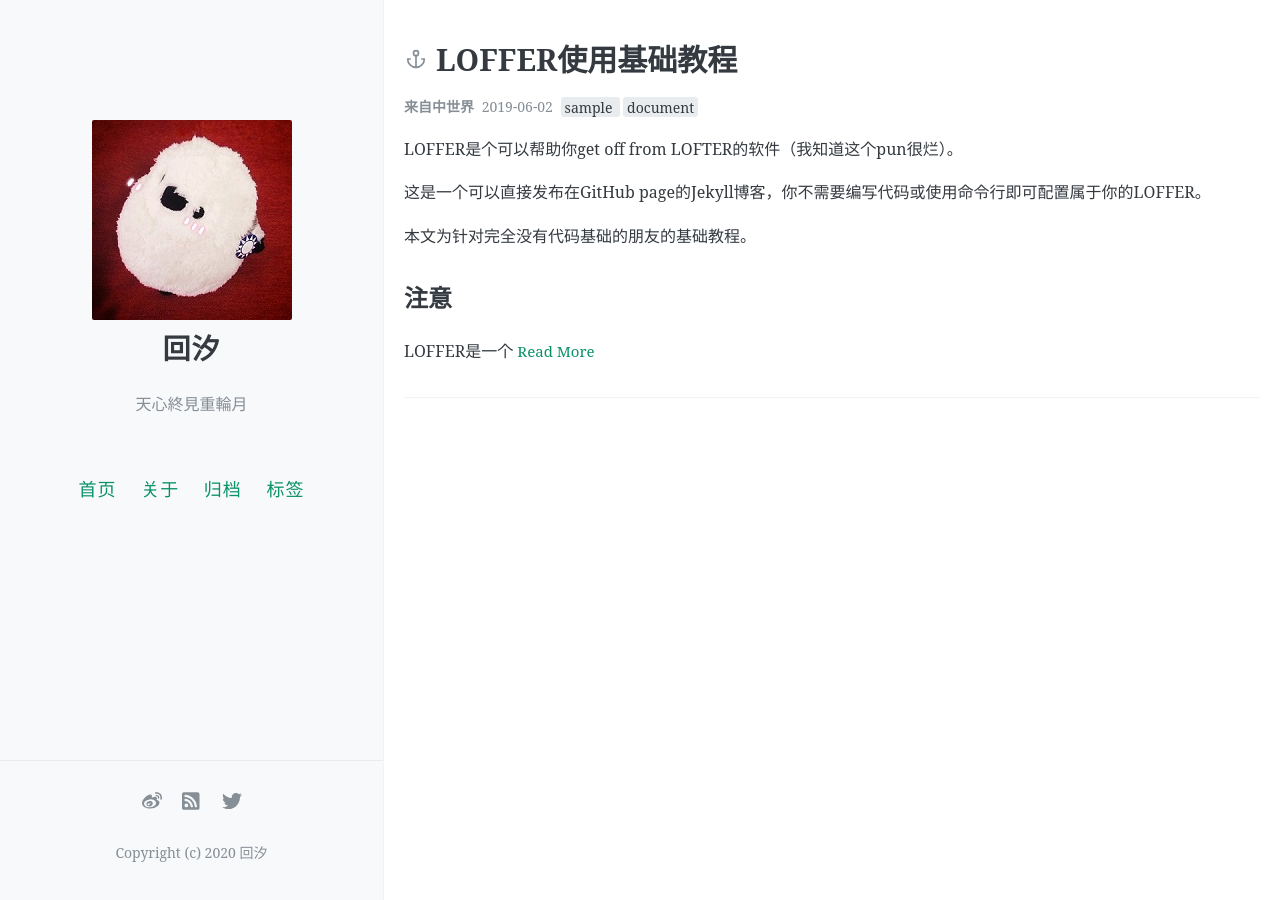
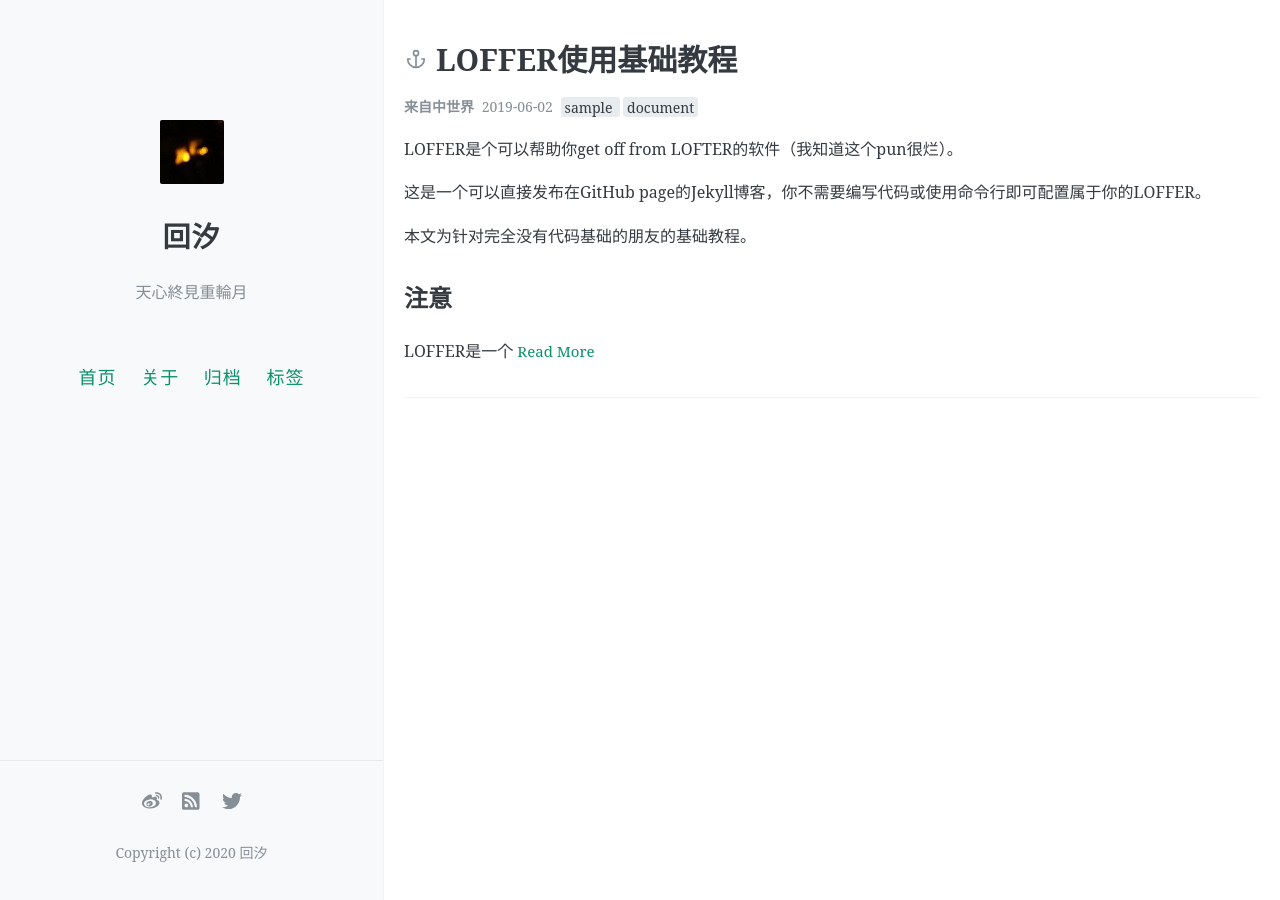
Before and after one commit to kanransya/nami-jetcoaster, a Jekyll site: the page built from index.html, in a window 1280 px wide. Built offline with Jekyll 4.4.1, drawn with Linux system fonts in a browser that asks for light colours; the list of posts is cut into pages by our own code; comment, search, counter and statistics services are not loaded.

Commit message:
Update _config.yml

```diff
--- a/_config.yml
+++ b/_config.yml
@@ -24,7 +24,7 @@ baseurl: /nami-jetcoaster
 #
 
 # 你的博客logo图片URL，建议尺寸不超过300px × 300px
-avatar: https://raw.githubusercontent.com/kanransya/nami-jetcoaster/master/images/200x200.jpg
+avatar: https://raw.githubusercontent.com/kanransya/nami-jetcoaster/master/images/64x64.jpg
 
 # 你的favicon（出现在浏览器tab上）图片URL，建议使用较小(64px × 64px)的图片
 favicon: https://raw.githubusercontent.com/kanransya/nami-jetcoaster/master/images/64x64.jpg
```
